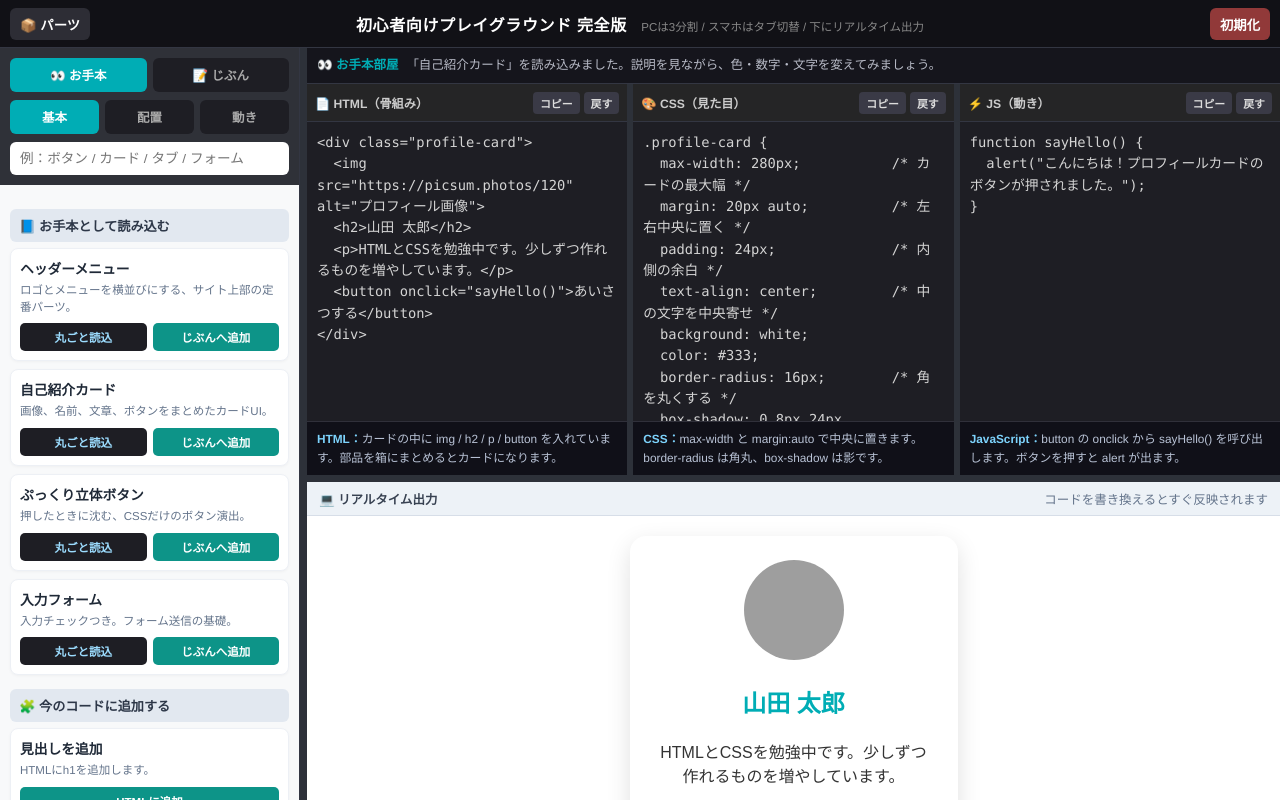
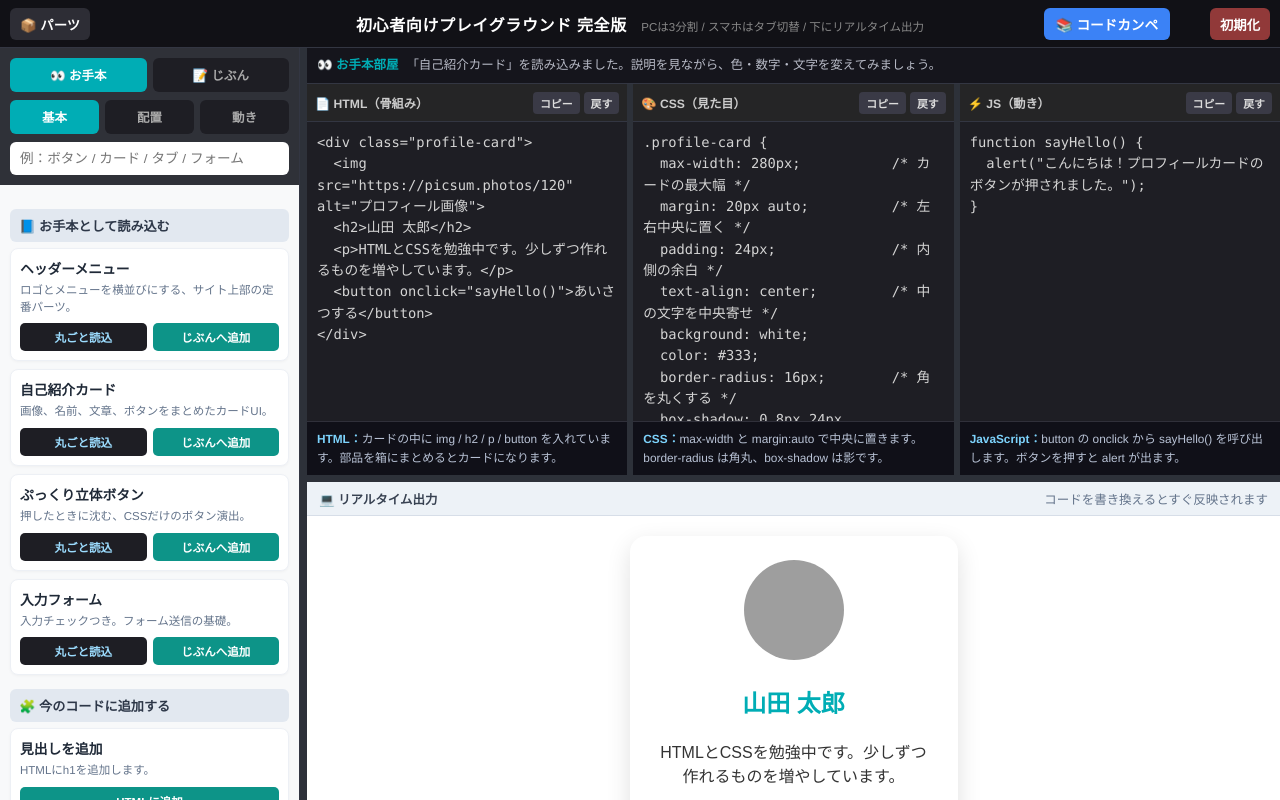
Before and after one commit to kaikure/beginner-playground, a plain HTML site: page index.html in a window 1280 px wide. Drawn offline with Linux system fonts and the light colour scheme.

Commit message:
Update index.html
Add header link to code cheatsheet

```diff
--- a/index.html
+++ b/index.html
@@ -88,6 +88,31 @@ body {
   font-weight: bold;
 }
 
+.header-link {
+  position: absolute;
+  right: 110px;
+  top: 8px;
+
+  height: 32px;
+  display: flex;
+  align-items: center;
+
+  padding: 0 12px;
+
+  border-radius: 6px;
+
+  background: #3b82f6;
+  color: white;
+
+  text-decoration: none;
+  font-weight: bold;
+  font-size: 0.85rem;
+}
+
+.header-link:hover {
+  background: #2563eb;
+}
+
 #toggleSidebarBtn {
   left: 10px;
 }
@@ -584,10 +609,18 @@ textarea {
 <div class="app">
  <header class="header">
   <button class="header-btn" id="toggleSidebarBtn">📦 パーツ</button>
+
   <div>
     <span class="header-title">初心者向けプレイグラウンド 完全版</span>
-      <span class="header-sub">PCは3分割 / スマホはタブ切替 / 下にリアルタイム出力</span>
-    </div>
+    <span class="header-sub">
+      PCは3分割 / スマホはタブ切替 / 下にリアルタイム出力
+    </span>
+  </div>
+
+  <a href="code-cheatsheet.html" class="header-link">
+    📚 コードカンペ
+  </a>
+
   <button class="header-btn" id="resetAllBtn">初期化</button>
 </header>
 
```
Lines whose indentation alone changed are shown as unchanged.
